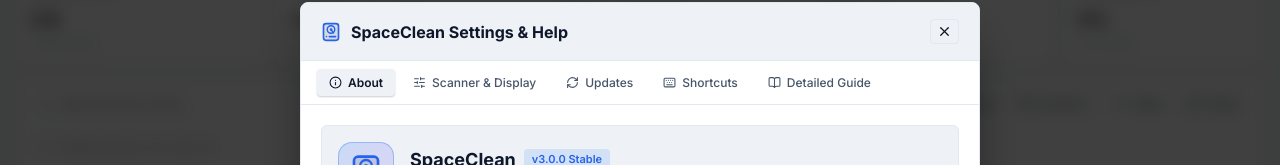
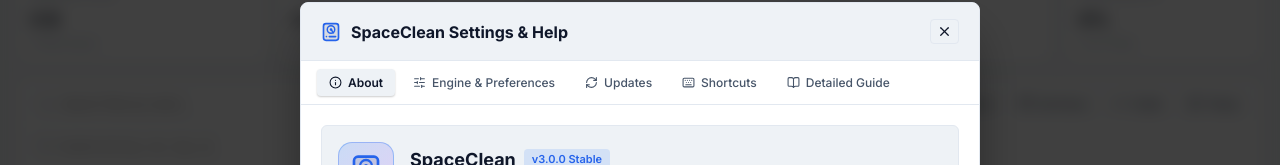
Before and after one commit to AndyDev94/SpaceClean, a React (Vite) app: page / in a window 1280 px wide. Both pictures are taken after a click on the button 1116 px from the left and 17 px from the top of the page. Shown: the part 147-312 px from the top of the page. Built offline with nearby package versions, Linux system fonts and the light colour scheme.

Commit message:
feat(settings): rename Scanner & Display tab to Engine & Preferences

```diff
--- a/src/components/SettingsModal.tsx
+++ b/src/components/SettingsModal.tsx
@@ -419,7 +419,7 @@
             onClick={() => setActiveTab('preferences')}
           >
             <SlidersHorizontal size={13} />
-            <span>Scanner & Display</span>
+            <span>Engine & Preferences</span>
           </button>
 
           <button
@@ -477,7 +477,7 @@
             </div>
           )}
 
-          {/* 0. SCANNER & DISPLAY PREFERENCES TAB */}
+          {/* 0. ENGINE & PREFERENCES TAB */}
           {activeTab === 'preferences' && (
             <div style={{ display: 'flex', flexDirection: 'column', gap: '20px' }}>
               {/* SECTION 1: DATE FORMAT */}
```
